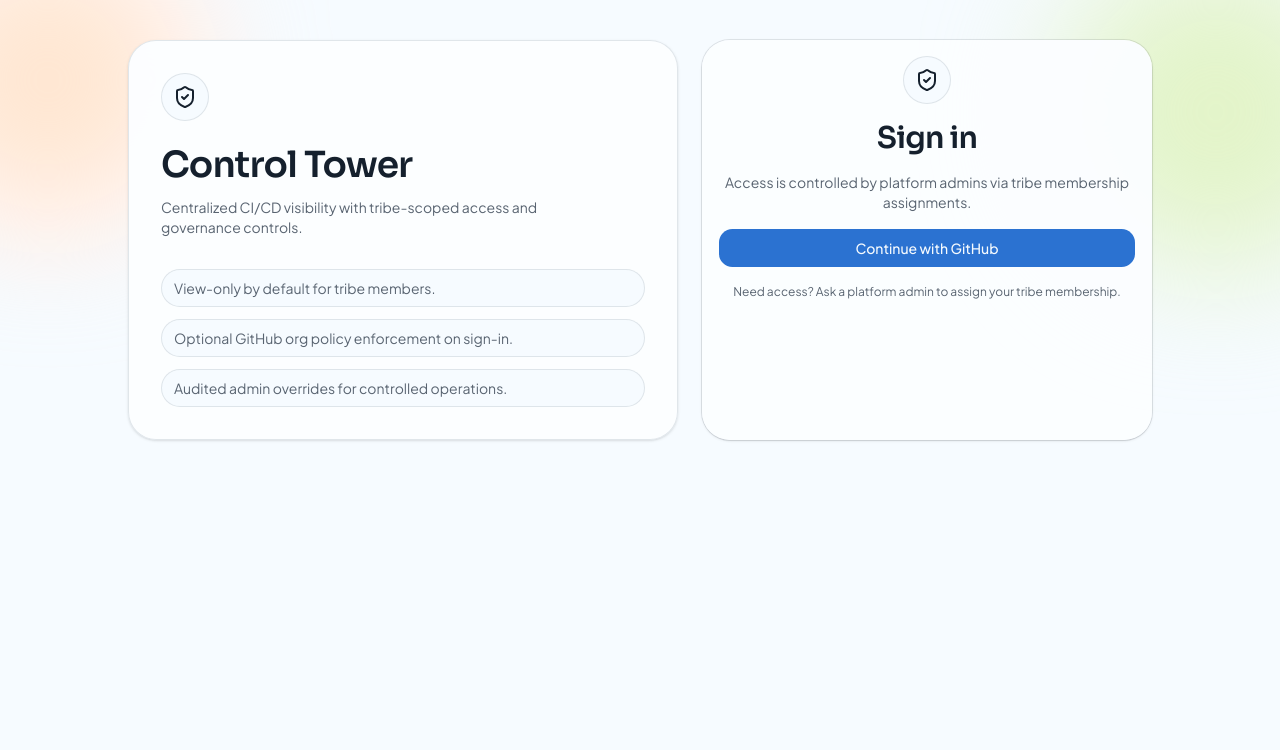
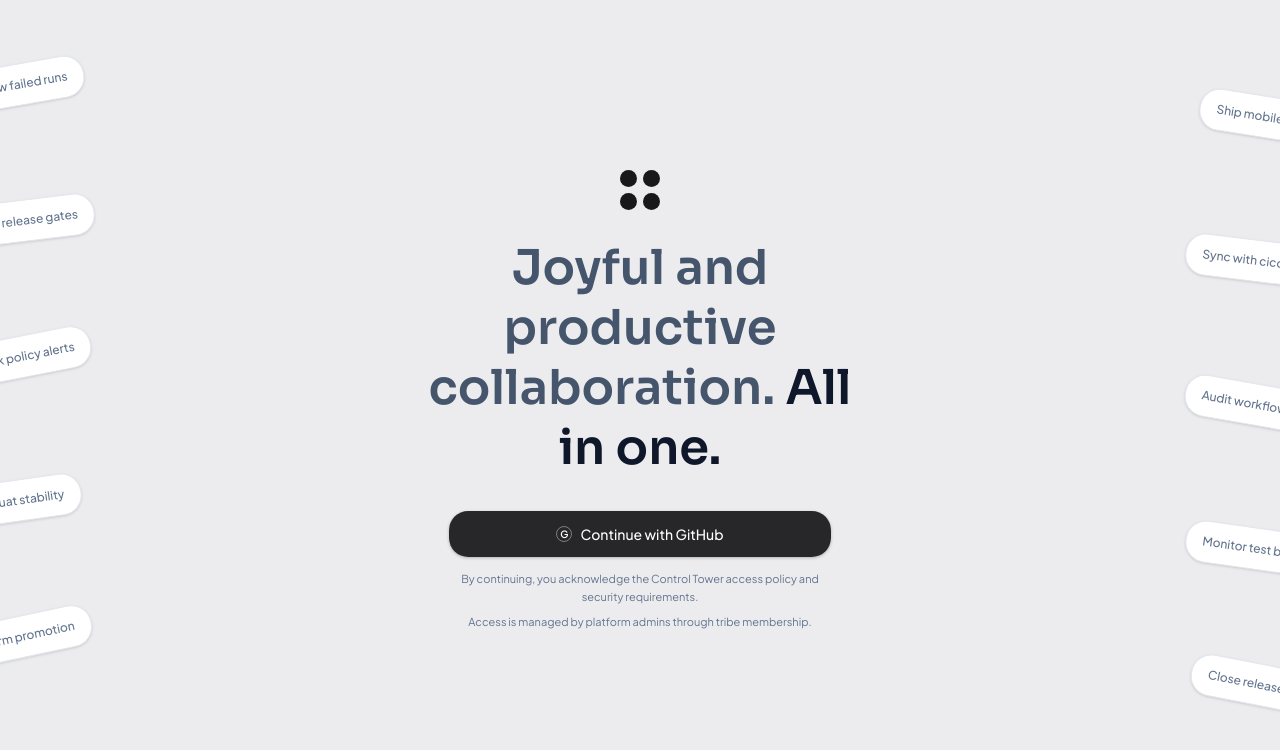
Before and after one commit to ImplementSprint/control-tower, a Next.js app: page /auth/login in a window 1280 px wide. Shown: the top 750 px of the page. Built offline with nearby package versions, Linux system fonts and the light colour scheme.

Commit message:
feat: enhance login page with floating notes and improved error messaging

```diff
--- a/src/app/auth/login/page.tsx
+++ b/src/app/auth/login/page.tsx
@@ -1,10 +1,8 @@
 "use client";
 
 import { Suspense, useEffect, useMemo, useState } from "react";
-import { ShieldCheck } from "lucide-react";
 import { useSearchParams } from "next/navigation";
 import { Button } from "@/components/ui/button";
-import { Card, CardContent, CardHeader, CardTitle } from "@/components/ui/card";
 import { getSupabaseBrowserClient } from "@/lib/supabase/browser";
 
 const errorMessages: Record<string, string> = {
@@ -35,6 +33,22 @@
   explicitEnforceOrgPolicy || configuredAllowedOrgHint.length > 0;
 
 const allowedOrgHint = enforceOrgPolicy ? configuredAllowedOrgHint : "";
+
+const floatingLeftNotes = [
+  { text: "Review failed runs", top: "8%", rotate: -10 },
+  { text: "Verify release gates", top: "25%", rotate: -7 },
+  { text: "Check policy alerts", top: "42%", rotate: -11 },
+  { text: "Track uat stability", top: "60%", rotate: -8 },
+  { text: "Confirm promotion", top: "77%", rotate: -12 },
+];
+
+const floatingRightNotes = [
+  { text: "Ship mobile build", top: "12%", rotate: 9 },
+  { text: "Sync with cicd tribe", top: "30%", rotate: 7 },
+  { text: "Audit workflow jobs", top: "48%", rotate: 10 },
+  { text: "Monitor test branch", top: "66%", rotate: 8 },
+  { text: "Close release brief", top: "83%", rotate: 11 },
+];
 
 function normalizeScopeString(value: string) {
   return Array.from(
@@ -170,81 +184,90 @@
   }
 
   return (
-    <main className="relative min-h-screen overflow-hidden bg-background px-4 py-10 sm:px-6">
-      <div className="pointer-events-none absolute -left-24 -top-16 h-72 w-72 rounded-full bg-[oklch(0.94_0.06_54_/_0.8)] blur-3xl" />
-      <div className="pointer-events-none absolute -right-24 -top-12 h-80 w-80 rounded-full bg-[oklch(0.93_0.08_124_/_0.75)] blur-3xl" />
+    <main className="relative min-h-screen overflow-hidden bg-[#ececef] px-4 py-10 sm:px-6">
+      <div className="pointer-events-none absolute inset-y-0 left-0 hidden w-52 lg:block">
+        {floatingLeftNotes.map((note) => (
+          <div
+            key={note.text}
+            className="absolute left-[-3.2rem] rounded-xl border border-slate-200 bg-white px-4 py-3 text-xs font-medium text-slate-500 shadow-sm"
+            style={{ top: note.top, transform: `rotate(${note.rotate}deg)` }}
+          >
+            {note.text}
+          </div>
+        ))}
+      </div>
 
-      <div className="relative mx-auto grid w-full max-w-5xl gap-6 lg:grid-cols-[1.1fr_0.9fr]">
-        <section className="hidden rounded-[28px] border border-border/70 bg-card/95 p-8 shadow-sm lg:block">
-          <div className="inline-flex size-12 items-center justify-center rounded-2xl border border-border/70 bg-background">
-            <ShieldCheck className="size-6 text-foreground" />
+      <div className="pointer-events-none absolute inset-y-0 right-0 hidden w-52 lg:block">
+        {floatingRightNotes.map((note) => (
+          <div
+            key={note.text}
+            className="absolute right-[-3.2rem] rounded-xl border border-slate-200 bg-white px-4 py-3 text-xs font-medium text-slate-500 shadow-sm"
+            style={{ top: note.top, transform: `rotate(${note.rotate}deg)` }}
+          >
+            {note.text}
           </div>
-          <h1 className="mt-6 font-heading text-4xl font-semibold tracking-tight text-foreground">
-            Control Tower
+        ))}
+      </div>
+
+      <div className="relative mx-auto flex min-h-[calc(100vh-5rem)] w-full max-w-3xl items-center justify-center">
+        <section className="w-full max-w-md text-center">
+          <div className="mx-auto inline-grid size-10 grid-cols-2 gap-1.5">
+            <span className="rounded-md bg-zinc-900" />
+            <span className="rounded-md bg-zinc-900" />
+            <span className="rounded-md bg-zinc-900" />
+            <span className="rounded-md bg-zinc-900" />
+          </div>
+
+          <h1 className="mt-7 text-balance font-heading text-4xl font-semibold leading-tight text-slate-600 sm:text-5xl">
+            Joyful and productive
+            <br />
+            collaboration.
+            <span className="text-slate-900"> All in one.</span>
           </h1>
-          <p className="mt-3 max-w-sm text-sm text-muted-foreground">
-            Centralized CI/CD visibility with tribe-scoped access and governance controls.
-          </p>
-          <div className="mt-8 space-y-3 text-sm text-muted-foreground">
-            <p className="rounded-xl border border-border/70 bg-background px-3 py-2">
-              View-only by default for tribe members.
-            </p>
-            <p className="rounded-xl border border-border/70 bg-background px-3 py-2">
-              Optional GitHub org policy enforcement on sign-in.
-            </p>
-            <p className="rounded-xl border border-border/70 bg-background px-3 py-2">
-              Audited admin overrides for controlled operations.
-            </p>
-          </div>
-        </section>
 
-        <Card className="w-full rounded-[28px] border-border/70 bg-card/95 shadow-sm">
-          <CardHeader className="space-y-3 text-center">
-            <div className="mx-auto inline-flex size-12 items-center justify-center rounded-2xl border border-border/70 bg-background">
-              <ShieldCheck className="size-6 text-foreground" />
-            </div>
-            <CardTitle className="font-heading text-3xl font-semibold tracking-tight">
-              Sign in
-            </CardTitle>
-            <p className="text-sm text-muted-foreground">
-              {allowedOrgHint
-                ? `Access is limited to ${allowedOrgHint} members and authorized platform users.`
-                : "Access is controlled by platform admins via tribe membership assignments."}
-            </p>
-          </CardHeader>
-          <CardContent className="space-y-4 pb-6">
+          <div className="mx-auto mt-8 w-full max-w-sm space-y-3" aria-live="polite">
             {incomingError ? (
-              <p className="rounded-lg border border-rose-200 bg-rose-50 px-3 py-2 text-sm text-rose-700">
+              <p className="rounded-lg border border-rose-200 bg-rose-50 px-3 py-2 text-left text-sm text-rose-700">
                 {errorMessages[incomingError] ?? "Authentication failed."}
               </p>
             ) : null}
 
             {error ? (
-              <p className="rounded-lg border border-rose-200 bg-rose-50 px-3 py-2 text-sm text-rose-700">
+              <p className="rounded-lg border border-rose-200 bg-rose-50 px-3 py-2 text-left text-sm text-rose-700">
                 {error}
               </p>
             ) : null}
+          </div>
 
           <Button
             type="button"
-              className="h-10 w-full"
+            className="mx-auto mt-3 flex h-12 w-full max-w-sm items-center justify-center gap-2 rounded-xl bg-zinc-800 text-sm font-medium text-white shadow-sm hover:bg-zinc-700"
             disabled={isLoading}
             onClick={handleGitHubLogin}
           >
+            <span className="inline-flex size-4 items-center justify-center rounded-full border border-white/40 text-[10px] font-semibold leading-none">
+              G
+            </span>
             {isLoading ? "Redirecting to GitHub..." : "Continue with GitHub"}
           </Button>
 
-            <p className="text-center text-xs text-muted-foreground">
-              Need access? Ask a platform admin to assign your tribe membership.
+          <p className="mx-auto mt-3 max-w-sm text-center text-[11px] leading-relaxed text-slate-500">
+            By continuing, you acknowledge the Control Tower access policy and
+            security requirements.
+          </p>
+
+          <p className="mx-auto mt-2 max-w-sm text-center text-[11px] text-slate-500">
+            {allowedOrgHint
+              ? `Restricted to ${allowedOrgHint} organization members with authorized platform access.`
+              : "Access is managed by platform admins through tribe membership."}
           </p>
 
           {enforceOrgPolicy ? (
-              <p className="text-center text-xs text-amber-700">
-                Org policy is enabled. This sign-in can request read:org for membership validation.
+            <p className="mx-auto mt-2 max-w-sm text-center text-[11px] text-amber-700">
+              Org policy is enabled and this login requests read:org for membership verification.
             </p>
           ) : null}
-          </CardContent>
-        </Card>
+        </section>
       </div>
     </main>
   );
```
Lines whose indentation alone changed are shown as unchanged.
